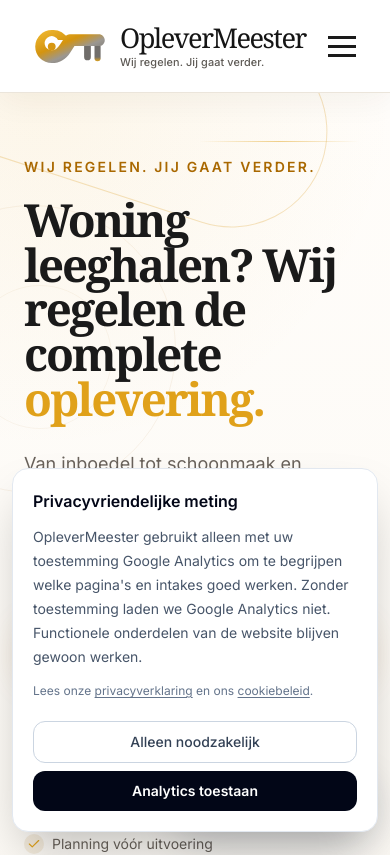
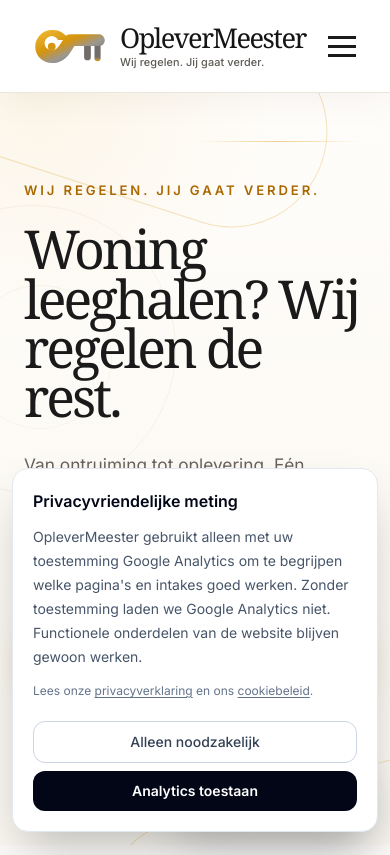
Before and after one commit to sandvlietbv/OpleverMeester, a Next.js app: page / in a window 390 px wide. Shown: the top 855 px of the page. Built offline with nearby package versions, Linux system fonts and the light colour scheme.

Commit message:
Match mobile hero to approved warm editorial preview

```diff
--- a/components/Hero.tsx
+++ b/components/Hero.tsx
@@ -20,34 +20,34 @@ export default function Hero() {
         <div className="absolute right-[8%] top-12 h-px w-40 bg-gradient-to-r from-transparent via-orange-light/70 to-transparent" />
       </div>
 
-      <div className="container-om relative grid min-h-[72vh] items-center gap-12 py-16 md:py-24 lg:grid-cols-[1.02fr_.98fr] lg:gap-14 lg:py-28">
+      <div className="container-om relative grid min-h-[calc(100svh-92px)] items-center gap-12 py-14 md:py-20 lg:min-h-[72vh] lg:grid-cols-[1.02fr_.98fr] lg:gap-14 lg:py-24">
         <motion.div
           initial={reduceMotion ? false : { opacity: 0, y: 24 }}
           animate={reduceMotion ? undefined : { opacity: 1, y: 0 }}
           transition={{ duration: 0.6, ease: [0.22, 1, 0.36, 1] }}
         >
-          <p className="mb-5 text-sm font-semibold uppercase tracking-[0.16em] text-orange">
+          <p className="mb-6 text-[0.82rem] font-semibold uppercase tracking-[0.22em] text-orange md:text-sm">
             Wij regelen. Jij gaat verder.
           </p>
-          <h1 className="max-w-4xl font-display text-[2.85rem] font-semibold leading-[0.98] tracking-[-0.045em] sm:text-6xl md:text-7xl lg:text-[4.7rem]">
-            Woning leeghalen? Wij regelen de complete <span className="text-orange-light">oplevering.</span>
+          <h1 className="max-w-4xl font-display text-[3.35rem] font-normal leading-[0.92] tracking-[-0.055em] sm:text-6xl md:text-7xl lg:text-[4.85rem]">
+            Woning leeghalen? Wij regelen de rest.
           </h1>
-          <p className="mt-7 max-w-2xl text-lg leading-8 text-muted md:text-[1.28rem] md:leading-9">
-            Van inboedel tot schoonmaak en afgesproken herstelwerk. Eén aanspreekpunt. Duidelijke kosten vooraf. Klaar voor overdracht.
+          <p className="mt-7 max-w-2xl text-[1.08rem] leading-8 text-muted md:text-[1.22rem] md:leading-9">
+            Van ontruiming tot oplevering. Eén aanspreekpunt, duidelijke kosten vooraf en een woning die klaar is voor overdracht.
           </p>
 
-          <div className="mt-9 flex flex-col gap-3 sm:flex-row sm:flex-wrap sm:items-center">
-            <a href="#intake" className="group inline-flex min-h-14 items-center justify-center gap-3 rounded-om bg-orange px-7 py-4 text-base font-semibold text-white shadow-[0_14px_35px_rgba(169,104,0,0.22)] transition hover:-translate-y-0.5 hover:bg-orange-light hover:text-navy">
+          <div className="mt-10 flex flex-col gap-3 sm:flex-row sm:flex-wrap sm:items-center">
+            <a href="#intake" className="group inline-flex min-h-16 items-center justify-center gap-3 rounded-full bg-gradient-to-r from-[#b36f00] to-[#d3920f] px-8 py-4 text-base font-semibold text-white shadow-[0_16px_36px_rgba(169,104,0,0.24)] transition hover:-translate-y-0.5 hover:shadow-[0_20px_44px_rgba(169,104,0,0.28)]">
               Ontvang een prijsindicatie
               <ArrowRight className="h-4 w-4 transition-transform group-hover:translate-x-1" />
             </a>
-            <a href={WHATSAPP_HREF} target="_blank" rel="noreferrer" className="inline-flex min-h-14 items-center justify-center gap-3 rounded-om border border-surface-mid bg-white px-6 py-4 text-base font-semibold text-navy shadow-sm transition hover:border-orange hover:bg-[#fffaf0]">
+            <a href={WHATSAPP_HREF} target="_blank" rel="noreferrer" className="inline-flex min-h-16 items-center justify-center gap-3 rounded-full border border-orange/55 bg-white/90 px-7 py-4 text-base font-semibold text-navy shadow-sm transition hover:border-orange hover:bg-[#fffaf0]">
               <MessageCircle className="h-5 w-5" />
               Stel een vraag via WhatsApp
             </a>
           </div>
 
-          <div className="mt-8 flex flex-wrap gap-x-6 gap-y-3 text-sm text-muted">
+          <div className="mt-8 hidden flex-wrap gap-x-6 gap-y-3 text-sm text-muted sm:flex">
             {["Duidelijke projectprijs", "Eén aanspreekpunt", "Planning vóór uitvoering"].map((item) => (
               <span key={item} className="inline-flex items-center gap-2">
                 <span className="flex h-5 w-5 items-center justify-center rounded-full bg-orange/[0.10] text-orange-light"><Check className="h-3.5 w-3.5" /></span>
@@ -61,7 +61,7 @@ export default function Hero() {
           initial={reduceMotion ? false : { opacity: 0, scale: 0.97, x: 20 }}
           animate={reduceMotion ? undefined : { opacity: 1, scale: 1, x: 0 }}
           transition={{ duration: 0.7, delay: 0.08, ease: [0.22, 1, 0.36, 1] }}
-          className="relative"
+          className="relative hidden lg:block"
           aria-label="Het resultaat van een oplevering"
         >
           <div className="relative aspect-[4/4.1] overflow-hidden rounded-[28px] bg-surface-light shadow-[0_32px_90px_rgba(70,55,25,0.18)] sm:aspect-[16/11] lg:aspect-[4/4.4] xl:aspect-[16/12]">
```
